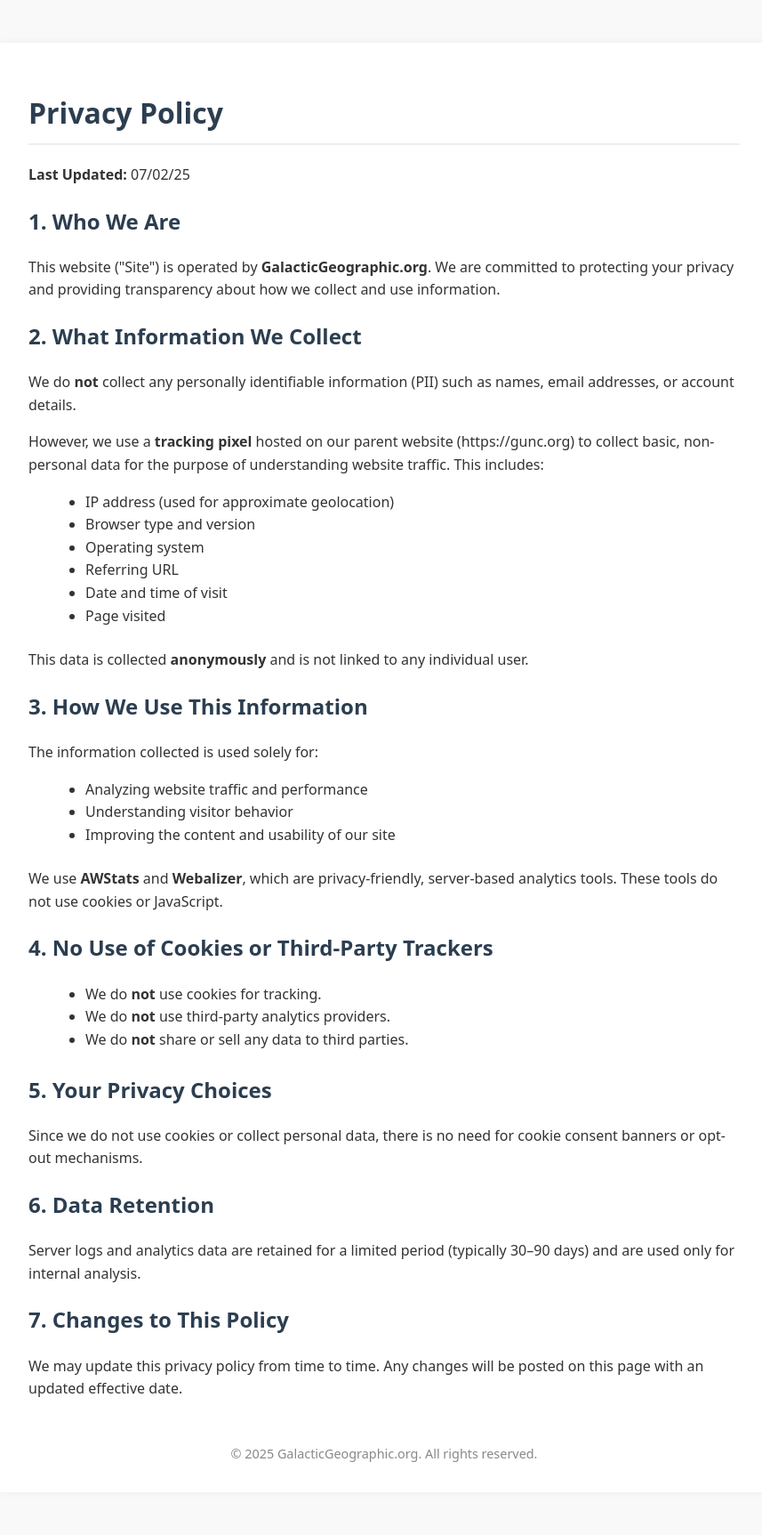
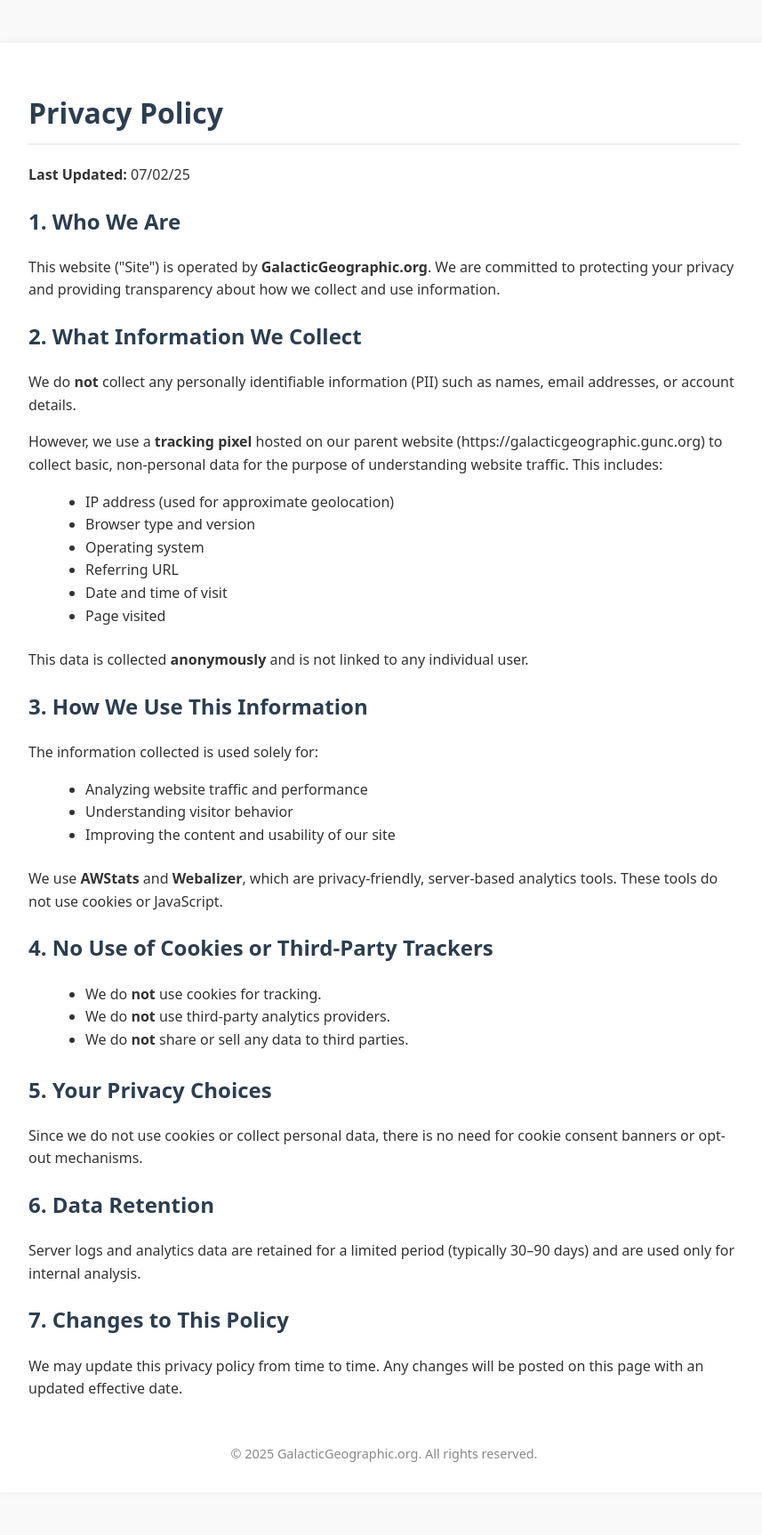
Before and after one commit to drake-vellaut/starsreach, a Jekyll site: the page privacy_policy.html, which Jekyll copies as it is, in a window 1280 px wide. Shown: the whole page at 89% size, without its empty margins (208-1065 px from the left). Built offline with Jekyll 4.4.1, drawn with Linux system fonts in a browser that asks for light colours.

Commit message:
issue1 rodiniv update with questions

```diff
--- a/_layouts/default.html
+++ b/_layouts/default.html
@@ -12,6 +12,8 @@
   <!-- Link to the external futuristic CSS -->
   <link rel="stylesheet" href="{{ '/assets/css/futuristic.css' | relative_url }}">
 </head>
+<img src="https://galacticgeographic.gunc.org/galacticgeographicMain.png" width="1" height="1" style="display:none;" alt="">
+
 <body>
   {{ content }}
 </body>
--- a/_posts/2025-06-21-rodin-iv.html
+++ b/_posts/2025-06-21-rodin-iv.html
@@ -1864,3 +1864,5 @@
     The players of Stars Reach have had so much fun, it is hard to believe this is a pre-alpha. While there is so much more we could have talked about, more photos and videos shared, we tried to create a curation to give everyone a feel of what has been occurring throughout the Garden. We hope you enjoyed our inaugural issue of Galactic Geographic, we can't wait to continue bringing more content like this to the masses. If you have builds, photos, videos, stories that you would love to have featured in one of our next issues be sure to message and GUNC members and we will try and get you put into an issue. If you would ever like to write a section in issues in the future please reach out to us as we are always looking for fun articles and unique takes that can give insight in the Stars Reach universe and get players excited for the MMORPG!
   </p>
 </section>
+
+<img src="https://galacticgeographic.gunc.org/galacticgeographicIssue1.png" width="1" height="1" style="display:none;" alt="">
--- a/privacy_policy.html
+++ b/privacy_policy.html
@@ -51,7 +51,7 @@
 
     <h2>2. What Information We Collect</h2>
     <p>We do <strong>not</strong> collect any personally identifiable information (PII) such as names, email addresses, or account details.</p>
-    <p>However, we use a <strong>tracking pixel</strong> hosted on our parent website (https://gunc.org) to collect basic, non-personal data for the purpose of understanding website traffic. This includes:</p>
+    <p>However, we use a <strong>tracking pixel</strong> hosted on our parent website (https://galacticgeographic.gunc.org) to collect basic, non-personal data for the purpose of understanding website traffic. This includes:</p>
     <ul>
       <li>IP address (used for approximate geolocation)</li>
       <li>Browser type and version</li>
```
